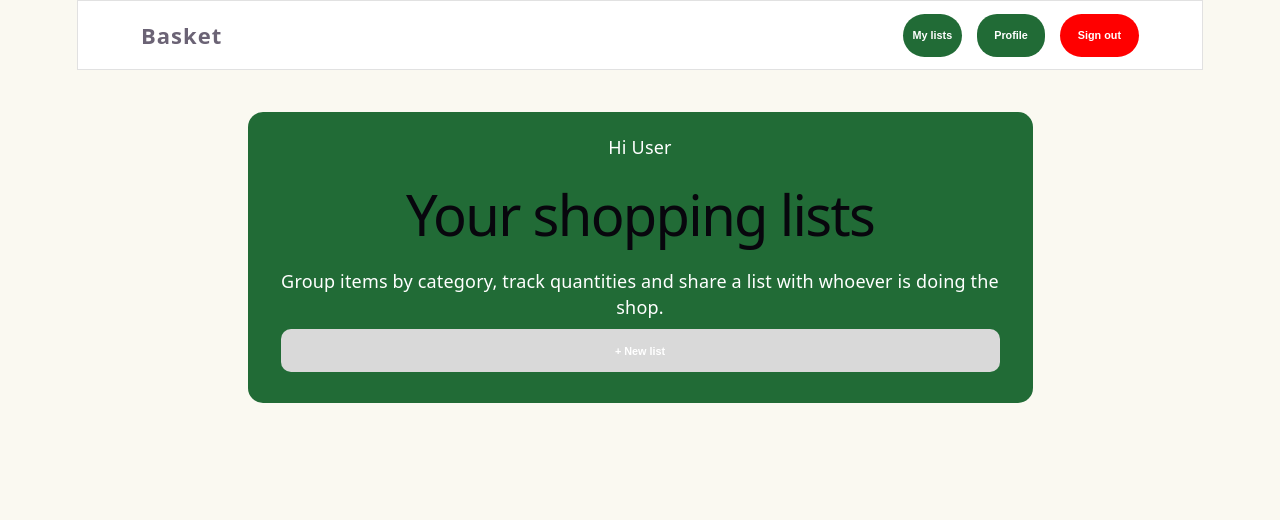
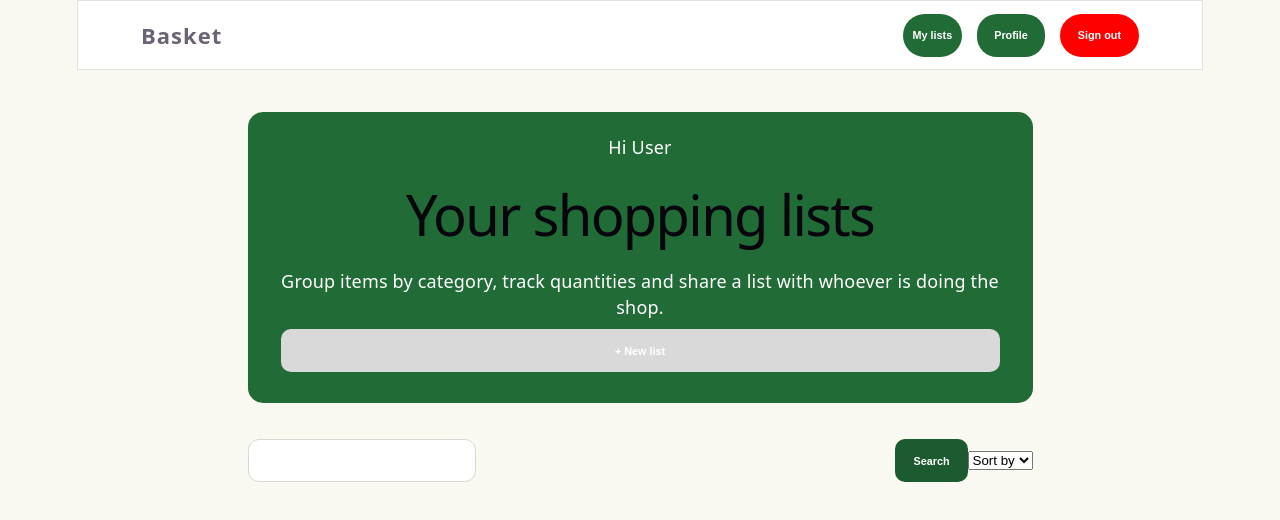
Before and after one commit to Samukelokhathi/Shopping-List-App-React-Ts, a React (Vite) app: page / in a window 1280 px wide. Shown: the top 520 px of the page. Built offline with nearby package versions, Linux system fonts and the light colour scheme.

Commit message:
Added search input with search btn also  the selector dropdown

```diff
--- a/src/components/input/Input.tsx
+++ b/src/components/input/Input.tsx
@@ -6,11 +6,12 @@ type InputProps = {
   value?: string;
   onChange?: React.ChangeEventHandler<HTMLInputElement>;
   style?: React.CSSProperties;
-  label: string;
+  label?: string;
   error?: string;
   name?: string;
   placeholder?: string;
-  type: React.HTMLInputTypeAttribute;
+  type?: React.HTMLInputTypeAttribute;
+  className?: string
 };
 
 export const Input: React.FC<InputProps> = ({
@@ -22,6 +23,7 @@ export const Input: React.FC<InputProps> = ({
   error,
   name,
   type = "text",
+  className = ""
 }) => {
   return (
     <div className={inputStyle["input-label-container"]}>
--- a/src/pages/Dashboard/Home.module.css
+++ b/src/pages/Dashboard/Home.module.css
@@ -2,6 +2,9 @@
     width: 82%;
     max-width: 785px;
     margin: 42px auto 0;
+    display: flex;
+    flex-direction: column;
+    gap: 2rem;
 
 
 }
@@ -21,3 +24,8 @@
     width: 100%;
     background-color: #D9D9D9;
 }
+
+.controls {
+    display: flex;
+    justify-content: space-between;
+}
--- a/src/pages/Dashboard/Home.tsx
+++ b/src/pages/Dashboard/Home.tsx
@@ -2,9 +2,14 @@ import homeStyle from "../../pages/Dashboard/Home.module.css"
 import Navbar from "../../components/nav/NavBar";
 
 import Button from "../../components/Button/Button";
+import { Input } from "../../components/input/Input";
 import { Text } from "../../components/Text/Text";
 
+import { useState } from "react";
+
 const Home = () => {
+    const [search, setSearch] = useState("");
+    const [sort, setSort] = useState("default");
     return (
         <div className={homeStyle.container}>
             <Navbar />
@@ -29,6 +34,35 @@ const Home = () => {
                 </section>
 
 
+                <section className={homeStyle.controls}>
+                    <Input
+                        type="text"
+                        value={search}
+                        onChange={(event) =>
+                            setSearch(event.target.value)
+                        }
+                        className={homeStyle.searchInput}
+                    />
+
+                    <div className={homeStyle.filters}>
+                        <Button className={homeStyle.searchButton}>
+                            Search
+                        </Button>
+                        <select
+                            value={sort}
+                            onChange={(event) =>
+                                setSort(event.target.value)
+                            }
+                            className={homeStyle.sortSelect}
+                        >
+                            <option value="default">Sort by</option>
+                            <option value="name">Name</option>
+                            <option value="items">Items</option>
+                        </select>
+                    </div>
+                </section>
+
+
             </main>
 
 
```
